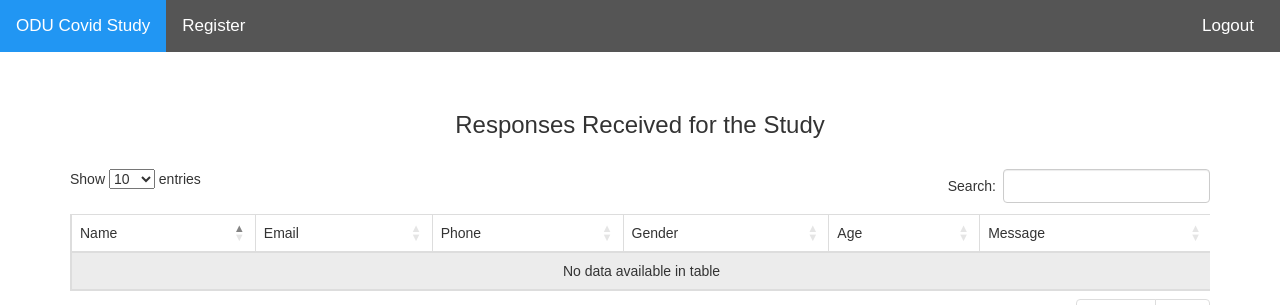
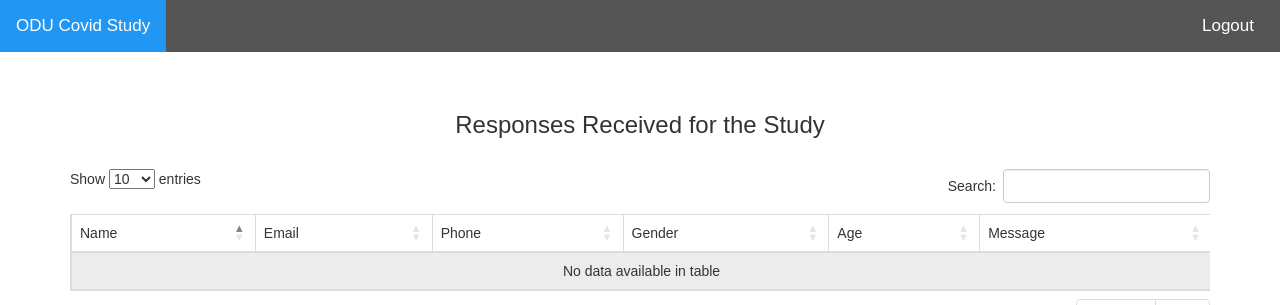
Before and after one commit to NihaarikaJagadish/oducovidstudy, a PHP site: page /table.php in a window 1280 px wide. Shown: the top 305 px of the page. Run offline with PHP 8.4, Linux system fonts and the light colour scheme; the visitor is signed in with stand-in values (Sample User, id 1); data that the repository does not hold is empty; some libraries are stand-ins or nearby versions.

Commit message:
last changes

```diff
--- a/database_connection.php
+++ b/database_connection.php
@@ -139,7 +139,7 @@ body {
     <centre>
     <div class="topnav">
   <a class="active" href = "index.php">ODU Covid Study</a>
-  <a href="index.php">Register</a>
+
   <div class="login-container">
     <form action="login.php" method = "post">
       <input type="text" placeholder="Username" name="username">
--- a/table.php
+++ b/table.php
@@ -125,7 +125,7 @@ body {
 
 <div class="topnav">
   <a class="active">ODU Covid Study</a>
-  <a href="#contact">Register</a>
+
 
   <div class="login-container">
   <button type="button" onclick="location.href = 'index.php'">Logout</button>
```
